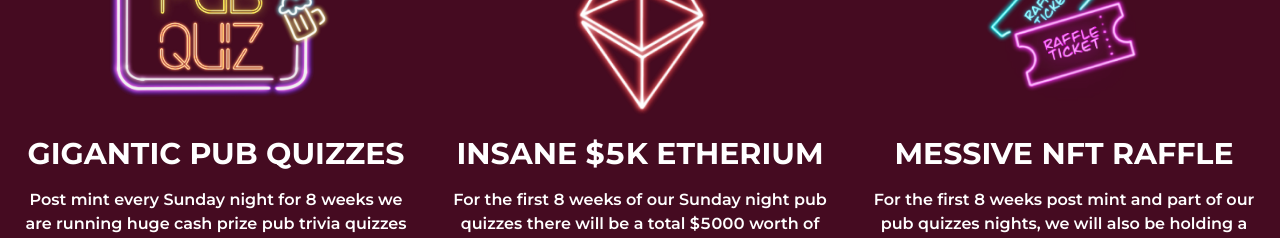
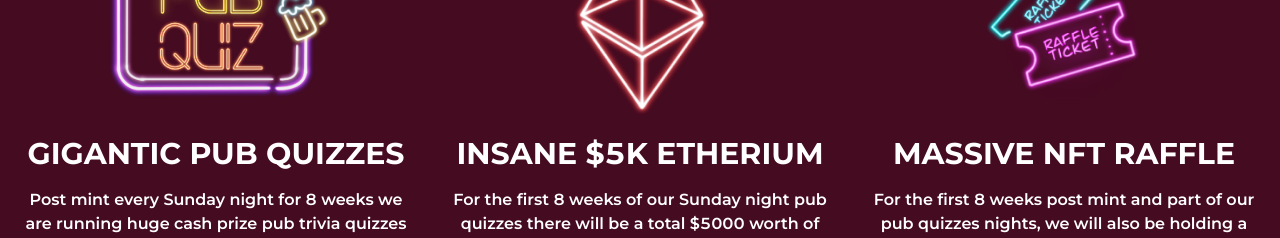
Before and after one commit to nftRabits/roughnecks, a Next.js app: page / in a window 1280 px wide. Shown: the part 7520-7758 px from the top of the page. Built offline with nearby package versions, Linux system fonts and the light colour scheme.

Commit message:
spelling mistake fixed

```diff
--- a/views/Gamifications.js
+++ b/views/Gamifications.js
@@ -44,7 +44,7 @@ const data = [
     picture: "/images/Ethereum 1.png"
   },
   {
-    title: "MESSIVE NFT RAFFLE",
+    title: "MASSIVE NFT RAFFLE",
     description:
       "For the first 8 weeks post mint and part of our pub quizzes nights, we will also be holding a raffle for all the members that joined in the fun & giving away NFT airdrops.",
     picture: "/images/Raffle Tickets 1.png"
--- a/views/Video.js
+++ b/views/Video.js
@@ -4,7 +4,7 @@ const Video = () => {
   return (
     <div>
       <div className="w-ful bg-primary relative">
-        <video controls={true} autoPlay={false} loop={true} muted={false} id="myVideo">
+        <video preload={'auto'} controls={true} autoPlay={false} loop={true} muted={false} id="myVideo">
           <source src="/images/Roughneck Origin.mp4" type="video/mp4" />
         </video>
         {/*<div className="overlay">*/}
```
